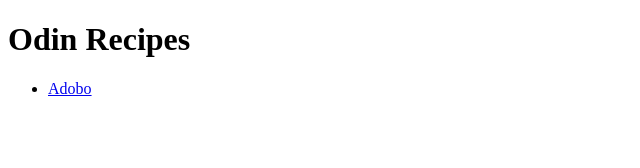
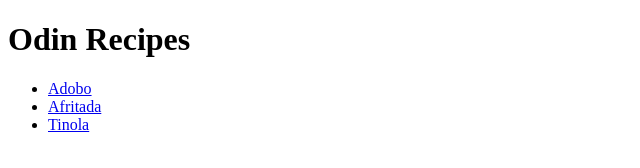
Before and after one commit to Bossfight123/odin-recipes1, a plain HTML site: page index.html in a window 1280 px wide. Shown: the whole page, without its empty margins (0-640 px from the left). Drawn offline with Linux system fonts and the light colour scheme.

Commit message:
Add link for Tinola and Afritada

```diff
--- a/index.html
+++ b/index.html
@@ -9,6 +9,8 @@
     <h1>Odin Recipes</h1>
     <ul>
     <li><a href = "./Adobo.html">Adobo</a></li>
+    <li><a href = "./Afritada.html">Afritada</a></li>
+    <li><a href = "./Tinola.html">Tinola</a></li>
     </ul>
 </body>
 </html>
```
